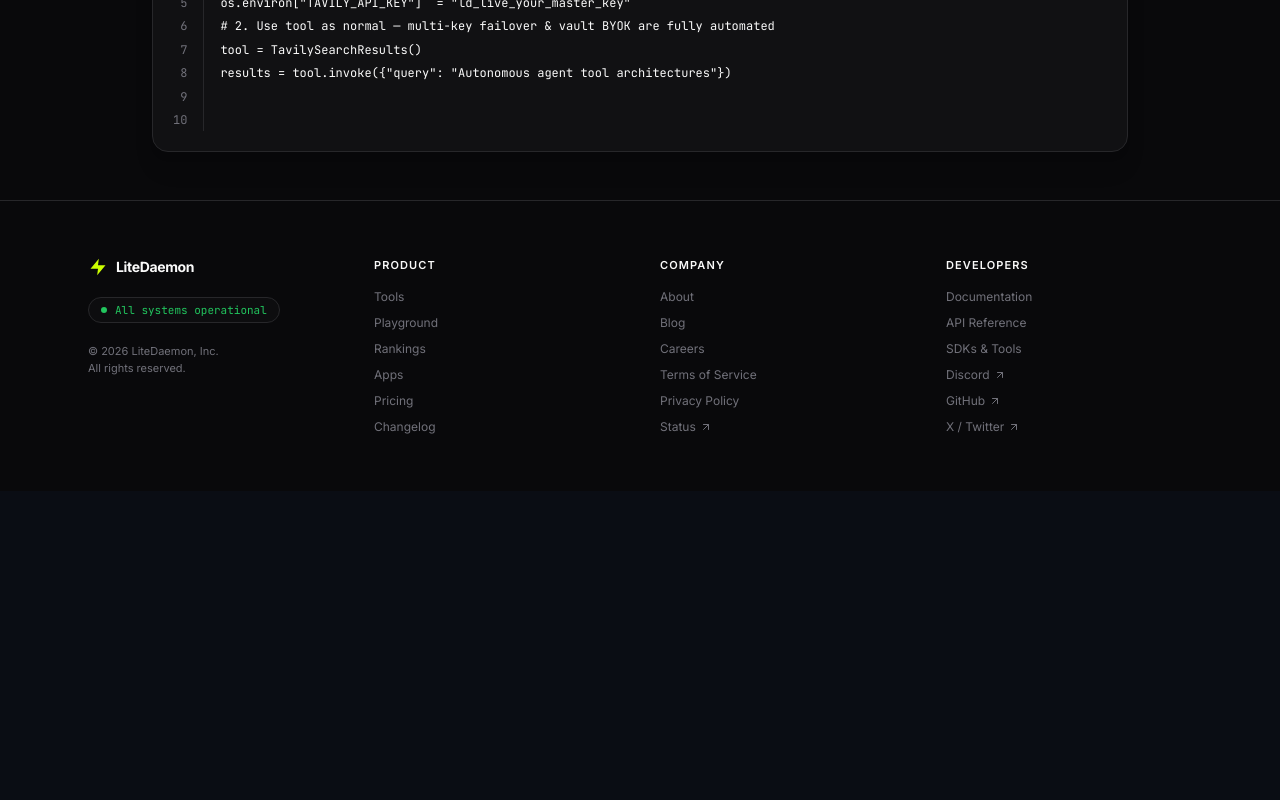
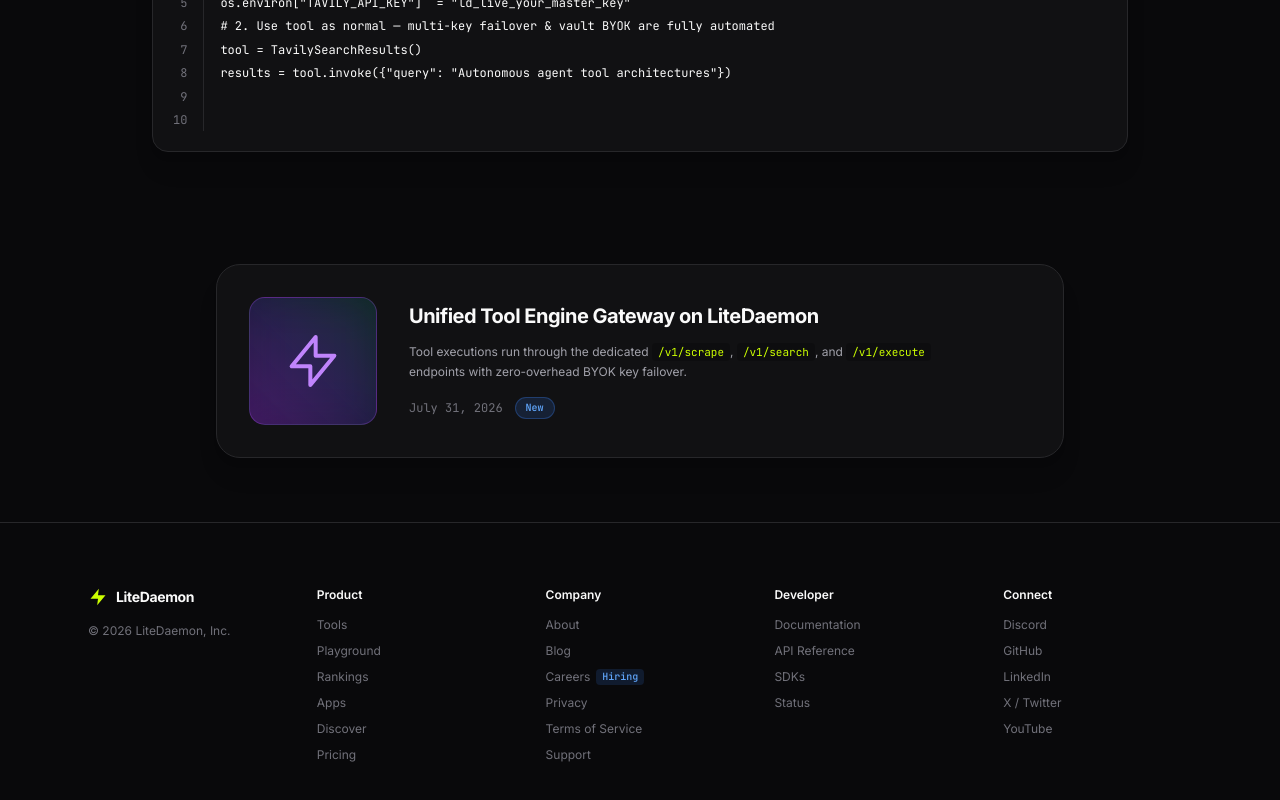
Before and after one commit to ALLFrontier-Labs/mvp, a React (Vite) app in the folder apps/dashboard/: page / in a window 1280 px wide. Shown: the part 1616-2416 px from the top of the page. Before the commit the page ends 2107 px from the top, so only its background shows below. Built offline with nearby package versions, Linux system fonts and the light colour scheme.

Commit message:
fix: re-architect Footer to OpenRouter 5-column grid and add featured release announcement card to Landing page

```diff
--- a/apps/dashboard/src/components/Footer.tsx
+++ b/apps/dashboard/src/components/Footer.tsx
@@ -1,49 +1,64 @@
 import React from 'react';
 import { Link } from 'react-router-dom';
-import { ArrowUpRight } from 'lucide-react';
 
-const FOOTER_LINKS = {
-  Product: [
+const FOOTER_COLUMNS = [
+  {
+    title: 'Product',
+    links: [
       { label: 'Tools',      to: '/providers' },
       { label: 'Playground', to: '/playground' },
       { label: 'Rankings',   to: '/rankings' },
       { label: 'Apps',       to: '/apps' },
+      { label: 'Discover',   to: '/providers' },
       { label: 'Pricing',    to: '/billing' },
-    { label: 'Changelog',  to: '/docs/changelog' },
     ],
-  Company: [
-    { label: 'About',          to: '/about' },
-    { label: 'Blog',           to: '/blog' },
-    { label: 'Careers',        to: '/careers' },
-    { label: 'Terms of Service', to: '/terms' },
-    { label: 'Privacy Policy', to: '/privacy' },
-    { label: 'Status',         href: 'https://status.litedaemon.com' },
+  },
+  {
+    title: 'Company',
+    links: [
+      { label: 'About',            to: '/about' },
+      { label: 'Blog',             to: '/blog' },
+      { label: 'Careers',          to: '/careers', badge: 'Hiring' },
+      { label: 'Privacy',          to: '/privacy' },
+      { label: 'Terms of Service',  to: '/terms' },
+      { label: 'Support',          to: '/support' },
     ],
-  Developers: [
-    { label: 'Documentation',  to: '/docs' },
-    { label: 'API Reference',  to: '/docs/api' },
-    { label: 'SDKs & Tools',   to: '/docs/sdks' },
-    { label: 'Discord',        href: 'https://discord.gg/litedaemon' },
-    { label: 'GitHub',         href: 'https://github.com/ALLFrontier-Labs/mvp' },
-    { label: 'X / Twitter',    href: 'https://twitter.com/litedaemon' },
+  },
+  {
+    title: 'Developer',
+    links: [
+      { label: 'Documentation', to: '/docs' },
+      { label: 'API Reference', to: '/docs/api' },
+      { label: 'SDKs',          to: '/docs/sdks' },
+      { label: 'Status',       href: 'https://status.litedaemon.com' },
     ],
-};
+  },
+  {
+    title: 'Connect',
+    links: [
+      { label: 'Discord',  href: 'https://discord.gg/litedaemon' },
+      { label: 'GitHub',   href: 'https://github.com/ALLFrontier-Labs/mvp' },
+      { label: 'LinkedIn', href: 'https://linkedin.com/company/litedaemon' },
+      { label: 'X / Twitter', href: 'https://twitter.com/litedaemon' },
+      { label: 'YouTube',  href: 'https://youtube.com/@litedaemon' },
+    ],
+  },
+];
 
 export const Footer: React.FC = () => {
   return (
     <footer
-      className="border-t font-sans text-xs"
+      className="border-t font-sans text-xs pt-16 pb-12 transition-colors duration-200"
       style={{
         backgroundColor: 'var(--bg)',
         borderColor: 'var(--border)',
         color: 'var(--text-muted)',
       }}
     >
-      <div className="max-w-6xl mx-auto px-6 py-14 grid grid-cols-1 md:grid-cols-4 gap-10">
+      <div className="max-w-6xl mx-auto px-6 grid grid-cols-2 md:grid-cols-5 gap-10">
 
-        {/* Brand Column */}
-        <div className="space-y-5">
-          {/* Logo */}
+        {/* Column 1: Brand Logo & Clean Copyright */}
+        <div className="col-span-2 md:col-span-1 space-y-4">
           <Link to="/" className="flex items-center gap-2 group w-fit">
             <svg
               className="w-5 h-5 transition-transform group-hover:scale-105"
@@ -61,45 +76,23 @@
             </span>
           </Link>
 
-          {/* Status pill */}
-          <a
-            href="https://status.litedaemon.com"
-            target="_blank"
-            rel="noreferrer"
-            className="inline-flex items-center gap-2 px-3 py-1 rounded-full border text-[11px] font-mono hover:opacity-80 transition-opacity w-fit"
-            style={{
-              backgroundColor: 'var(--bg-secondary)',
-              borderColor: 'var(--border)',
-              color: '#22c55e',
-            }}
-          >
-            <span className="relative flex h-1.5 w-1.5">
-              <span className="animate-ping absolute inline-flex h-full w-full rounded-full bg-green-400 opacity-75" />
-              <span className="relative inline-flex h-1.5 w-1.5 rounded-full bg-green-500" />
-            </span>
-            All systems operational
-          </a>
-
-          <p className="text-[11px] leading-relaxed" style={{ color: 'var(--text-muted)' }}>
+          <p className="text-xs font-normal" style={{ color: 'var(--text-muted)' }}>
             © {new Date().getFullYear()} LiteDaemon, Inc.
-            <br />All rights reserved.
           </p>
         </div>
 
-        {/* Link Columns */}
-        {Object.entries(FOOTER_LINKS).map(([section, links]) => (
-          <div key={section} className="space-y-4">
+        {/* Columns 2-5: Nav Link Columns */}
+        {FOOTER_COLUMNS.map((col) => (
+          <div key={col.title} className="space-y-3.5">
             <h4
-              className="text-[11px] font-semibold uppercase tracking-widest"
+              className="text-xs font-semibold"
               style={{ color: 'var(--text-primary)' }}
             >
-              {section}
+              {col.title}
             </h4>
             <ul className="space-y-2.5">
-              {links.map((link) => {
+              {col.links.map((link) => {
                 const isExternal = 'href' in link;
-                const sharedClass =
-                  'inline-flex items-center gap-1 transition-colors hover:opacity-100';
 
                 return (
                   <li key={link.label}>
@@ -108,25 +101,29 @@
                         href={(link as any).href}
                         target="_blank"
                         rel="noreferrer"
-                        className={sharedClass}
+                        className="inline-flex items-center gap-1.5 text-xs transition-colors hover:opacity-100"
                         style={{ color: 'var(--text-muted)' }}
                       >
-                        {link.label}
-                        <ArrowUpRight className="w-3 h-3" />
+                        <span>{link.label}</span>
                       </a>
                     ) : (
                       <Link
                         to={(link as any).to}
-                        className={sharedClass}
+                        className="inline-flex items-center gap-1.5 text-xs transition-colors hover:opacity-100"
                         style={{ color: 'var(--text-muted)' }}
-                        onMouseEnter={(e) =>
-                          ((e.target as HTMLElement).style.color = 'var(--text-primary)')
-                        }
-                        onMouseLeave={(e) =>
-                          ((e.target as HTMLElement).style.color = 'var(--text-muted)')
-                        }
                       >
-                        {link.label}
+                        <span>{link.label}</span>
+                        {'badge' in link && (
+                          <span
+                            className="px-1.5 py-0.2 rounded text-[10px] font-mono font-medium"
+                            style={{
+                              backgroundColor: 'rgba(59, 130, 246, 0.15)',
+                              color: '#60a5fa',
+                            }}
+                          >
+                            {(link as any).badge}
+                          </span>
+                        )}
                       </Link>
                     )}
                   </li>
@@ -135,6 +132,7 @@
             </ul>
           </div>
         ))}
+
       </div>
     </footer>
   );
--- a/apps/dashboard/src/pages/Landing.tsx
+++ b/apps/dashboard/src/pages/Landing.tsx
@@ -240,8 +240,6 @@
 
       {/* ── 3. FEATURED TOOLS & BENTO GRID ──────────────────────────────────── */}
       <section className="max-w-5xl mx-auto px-6 py-10 space-y-8">
-
-        {/* Section Header Standard */}
         <div className="flex items-center justify-between mb-4">
           <h2 className="text-lg font-semibold flex items-center gap-1.5 cursor-pointer font-sans" style={{ color: 'var(--text-primary)' }}>
             Featured Tools <ChevronRight className="w-4 h-4" style={{ color: 'var(--text-muted)' }} />
@@ -251,7 +249,6 @@
           </Link>
         </div>
 
-        {/* 2x2 Bento Feature Grid */}
         <div className="grid grid-cols-1 md:grid-cols-2 gap-4">
           <div className="p-6 rounded-2xl border space-y-2" style={{ backgroundColor: 'var(--bg-card)', borderColor: 'var(--border)' }}>
             <h3 className="text-base font-semibold font-sans" style={{ color: 'var(--text-primary)' }}>One API for Any Tool</h3>
@@ -296,7 +293,6 @@
         </div>
 
         <div className="grid grid-cols-1 md:grid-cols-3 gap-8">
-          {/* Step 1: Signup */}
           <div className="space-y-4">
             <div className="space-y-2">
               <div className="flex items-center gap-2 text-sm font-bold" style={{ color: 'var(--text-primary)' }}>
@@ -308,7 +304,6 @@
               </p>
             </div>
 
-            {/* User outline & Social Logos Container */}
             <div className="pt-2 space-y-3">
               <div className="pl-1" style={{ color: 'var(--text-muted)' }}>
                 <svg className="w-4 h-4" fill="none" stroke="currentColor" strokeWidth="2" viewBox="0 0 24 24">
@@ -335,7 +330,6 @@
             </div>
           </div>
 
-          {/* Step 2: Connect Provider Keys (BYOK) */}
           <div className="space-y-4">
             <div className="space-y-2">
               <div className="flex items-center gap-2 text-sm font-bold" style={{ color: 'var(--text-primary)' }}>
@@ -367,7 +361,6 @@
             </div>
           </div>
 
-          {/* Step 3: Get Unified Key */}
           <div className="space-y-4">
             <div className="space-y-2">
               <div className="flex items-center gap-2 text-sm font-bold" style={{ color: 'var(--text-primary)' }}>
@@ -474,6 +467,41 @@
         </div>
       </section>
 
+      {/* ── 6. FEATURED ANNOUNCEMENT CARD (OpenRouter Parity) ─────────────── */}
+      <section className="max-w-4xl mx-auto px-6 py-16">
+        <div
+          className="p-8 rounded-3xl border flex flex-col md:flex-row items-center gap-8 shadow-xl transition-all"
+          style={{ backgroundColor: 'var(--bg-card)', borderColor: 'var(--border)' }}
+        >
+          {/* Branded Gateway Artwork Graphic */}
+          <div className="shrink-0 w-32 h-32 rounded-2xl bg-gradient-to-tr from-purple-900/60 via-indigo-900/40 to-emerald-900/40 border border-purple-500/30 flex items-center justify-center relative overflow-hidden group">
+            <div className="absolute inset-0 bg-purple-500/10 blur-xl group-hover:bg-purple-500/20 transition-all" />
+            <svg className="w-16 h-16 text-purple-400 transform group-hover:scale-110 transition-transform duration-300" viewBox="0 0 24 24" fill="none" stroke="currentColor" strokeWidth="1.5">
+              <path strokeLinecap="round" strokeLinejoin="round" d="M13 10V3L4 14h7v7l9-11h-7z" />
+            </svg>
+          </div>
+
+          {/* Announcement Copy */}
+          <div className="space-y-3 flex-1 text-left">
+            <h3 className="text-xl font-bold font-sans tracking-tight" style={{ color: 'var(--text-primary)' }}>
+              Unified Tool Engine Gateway on LiteDaemon
+            </h3>
+            <p className="text-xs leading-relaxed max-w-xl font-sans" style={{ color: 'var(--text-secondary)' }}>
+              Tool executions run through the dedicated <code className="px-1.5 py-0.5 rounded font-mono text-[11px]" style={{ backgroundColor: 'var(--bg-secondary)', color: 'var(--accent)' }}>/v1/scrape</code>, <code className="px-1.5 py-0.5 rounded font-mono text-[11px]" style={{ backgroundColor: 'var(--bg-secondary)', color: 'var(--accent)' }}>/v1/search</code>, and <code className="px-1.5 py-0.5 rounded font-mono text-[11px]" style={{ backgroundColor: 'var(--bg-secondary)', color: 'var(--accent)' }}>/v1/execute</code> endpoints with zero-overhead BYOK key failover.
+            </p>
+            <div className="flex items-center gap-3 pt-1 text-xs font-mono">
+              <span style={{ color: 'var(--text-muted)' }}>July 31, 2026</span>
+              <span
+                className="px-2.5 py-0.5 rounded-full text-[10px] font-semibold"
+                style={{ backgroundColor: 'rgba(59, 130, 246, 0.15)', color: '#60a5fa', border: '1px solid rgba(59, 130, 246, 0.3)' }}
+              >
+                New
+              </span>
+            </div>
+          </div>
+        </div>
+      </section>
+
     </div>
   );
 };
```
Lines whose indentation alone changed are shown as unchanged.
